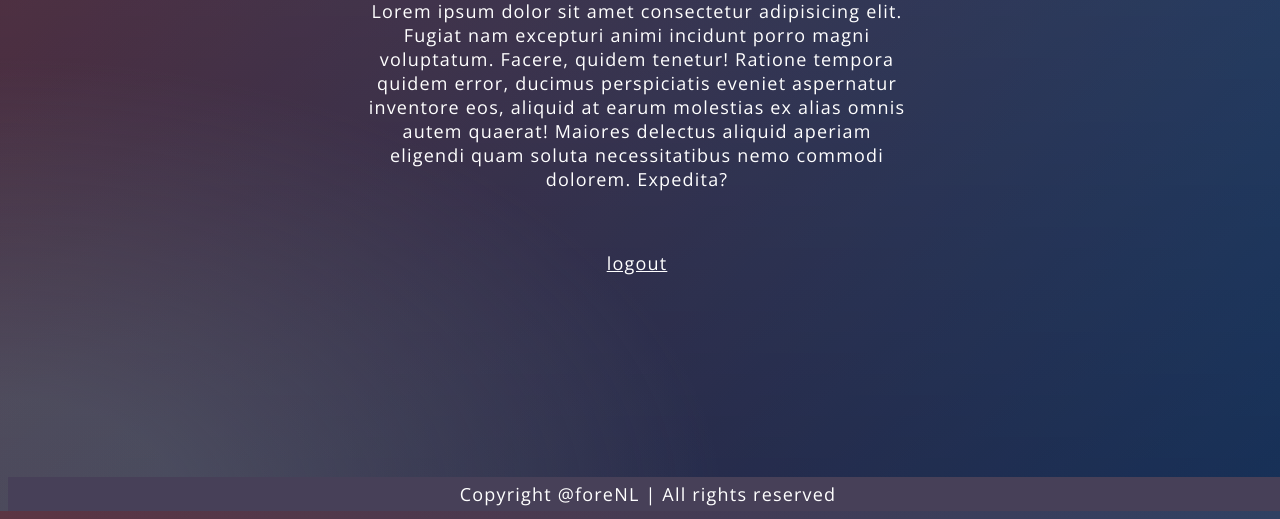
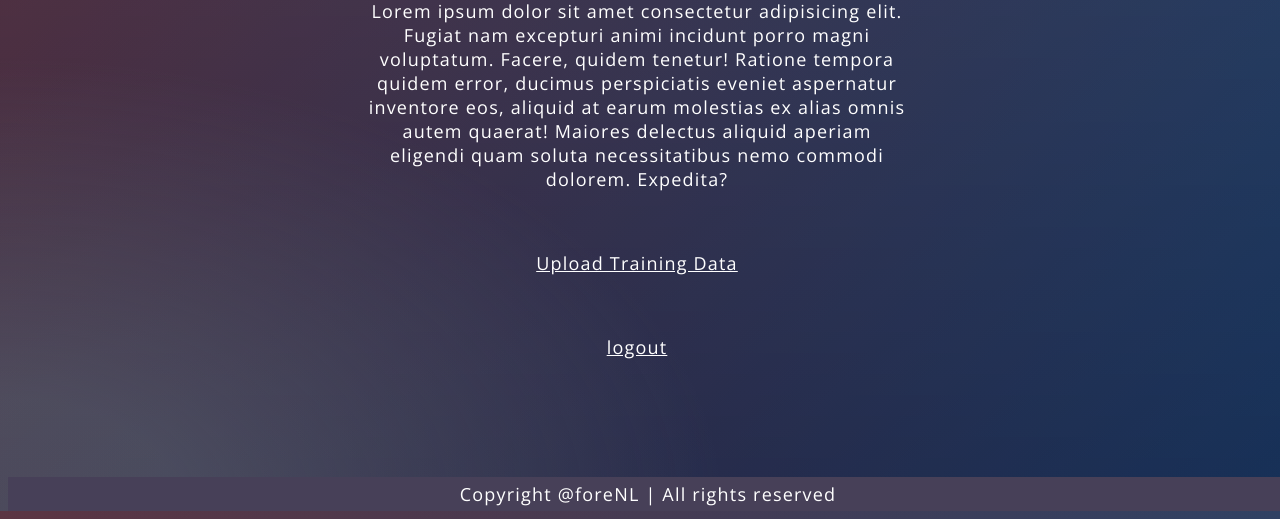
Before and after one commit to educationMy/foreNL, a Flask app: page /dashboard in a window 1280 px wide. Shown: the part 289-808 px from the top of the page. Run offline with Flask 2, Linux system fonts and the light colour scheme; the visitor is signed in with stand-in values (Sample User, id 1).

Commit message:
Update dashboard.html

```diff
--- a/templates/dashboard.html
+++ b/templates/dashboard.html
@@ -18,6 +18,11 @@
 	</div>
 
 	<div style="padding-top: 60px;">
+		<a style="color: white;" href="/upload">Upload Training Data</a>
+
+	</div>
+
+	<div style="padding-top: 60px;">
 		<a style="color: white;" href="/logout">logout</a>
 
 	</div>
```
